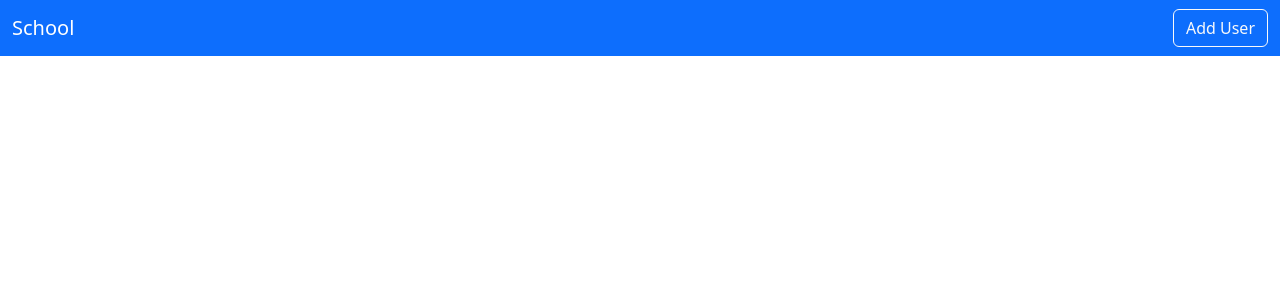
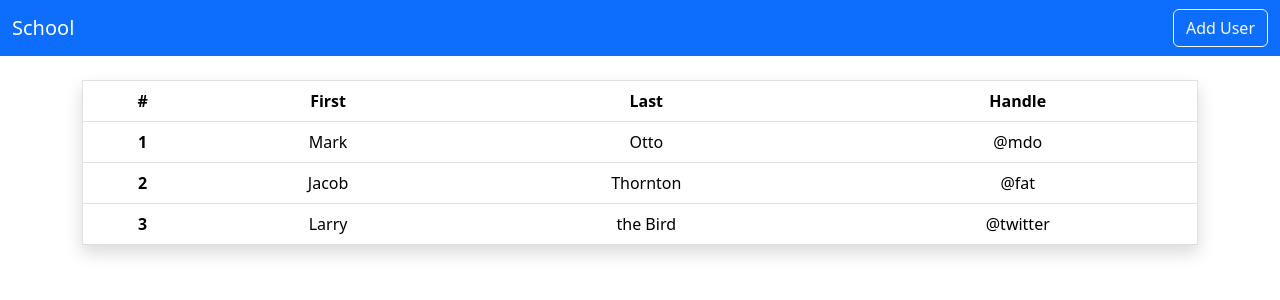
Before and after one commit to AmlanAlok/client-polo-react, a React (Create React App) app: page / in a window 1280 px wide. Shown: the top 300 px of the page. Built offline with nearby package versions, Linux system fonts and the light colour scheme.

Commit message:
homepage skeleton

```diff
--- a/src/App.js
+++ b/src/App.js
@@ -2,11 +2,13 @@
 import './App.css';
 import '../node_modules/bootstrap/dist/css/bootstrap.min.css'   // to use bootstrap in react app
 import Navbar from './layout/Navbar';
+import Home from './pages/Home';
 
 function App() {
   return (
     <div className="App">
       <Navbar/>
+      <Home/>
     </div>
   );
 }
--- a/src/pages/Home.js
+++ b/src/pages/Home.js
@@ -0,0 +1,40 @@
+import React from 'react'
+
+export default function Home() {
+    return (
+        <div className='container'>
+            <div className='py-4'>
+                <table className="table border shadow">
+                    <thead>
+                        <tr>
+                            <th scope="col">#</th>
+                            <th scope="col">First</th>
+                            <th scope="col">Last</th>
+                            <th scope="col">Handle</th>
+                        </tr>
+                    </thead>
+                    <tbody>
+                        <tr>
+                            <th scope="row">1</th>
+                            <td>Mark</td>
+                            <td>Otto</td>
+                            <td>@mdo</td>
+                        </tr>
+                        <tr>
+                            <th scope="row">2</th>
+                            <td>Jacob</td>
+                            <td>Thornton</td>
+                            <td>@fat</td>
+                        </tr>
+                        <tr>
+                            <th scope="row">3</th>
+                            <td>Larry</td>
+                            <td>the Bird</td>
+                            <td>@twitter</td>
+                        </tr>
+                    </tbody>
+                </table>
+            </div>
+        </div>
+    )
+}
```
